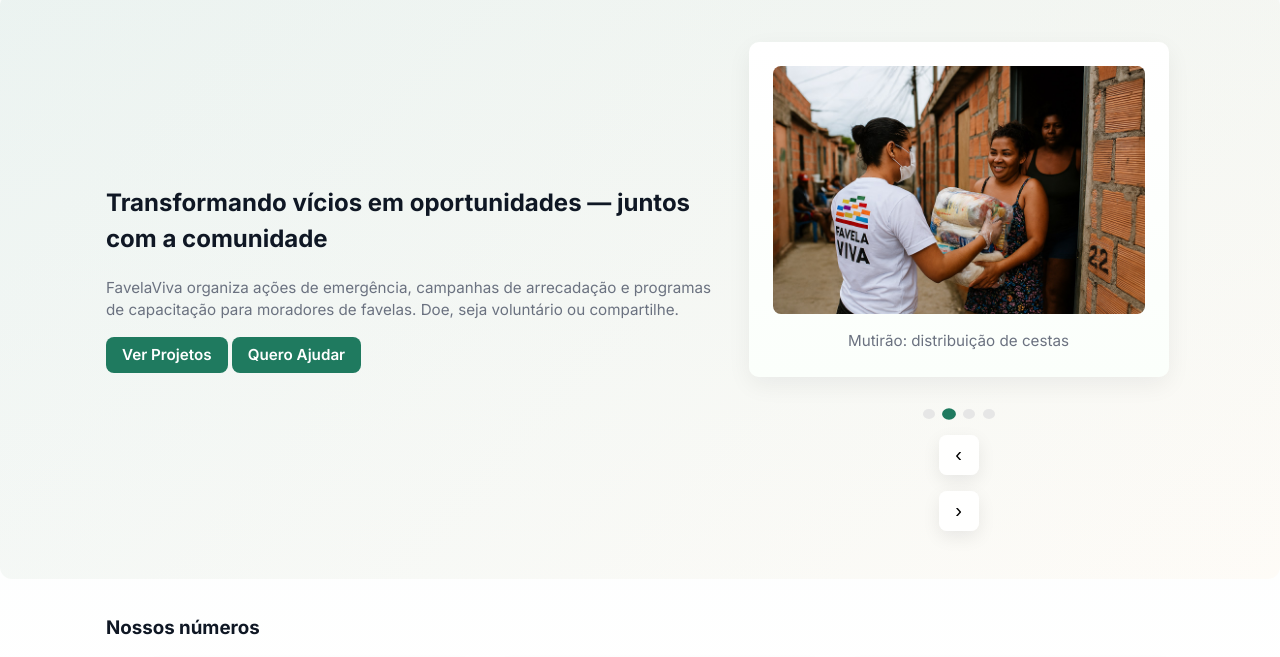
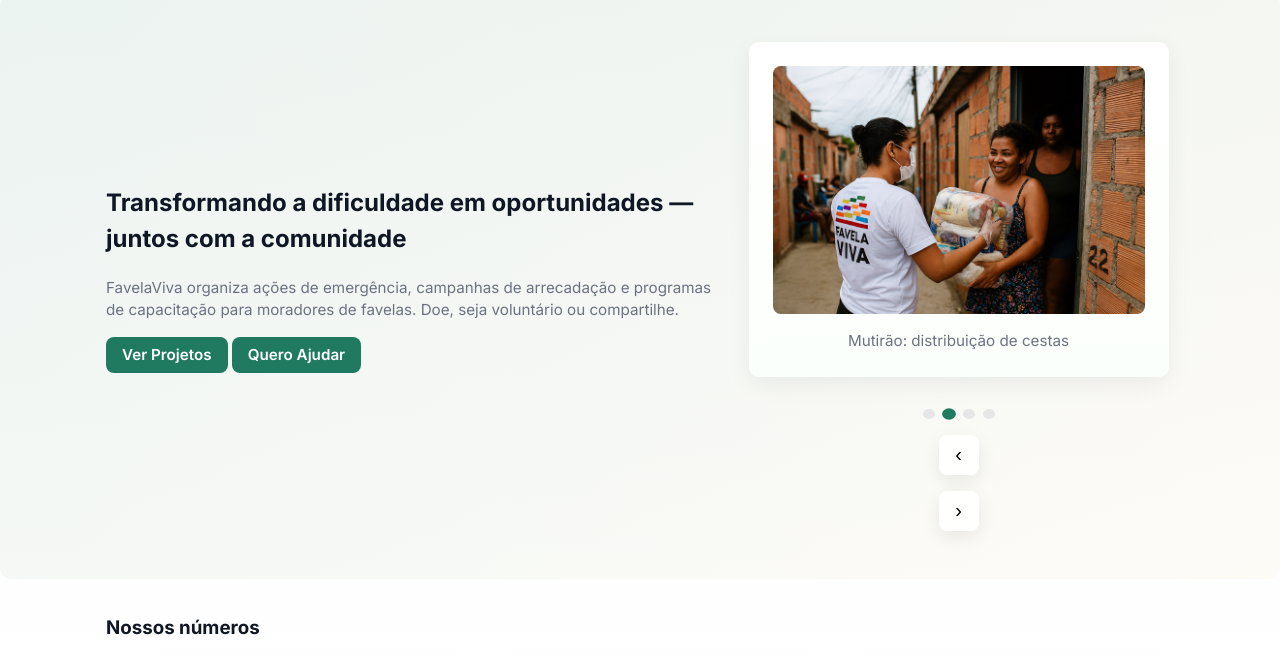
Before and after one commit to GabrielMacaroff/Favela-Viva, a plain HTML site: page index.html in a window 1280 px wide. Shown: the part 94-751 px from the top of the page. Drawn offline with Linux system fonts and the light colour scheme.

```diff
--- a/index.html
+++ b/index.html
@@ -49,7 +49,7 @@
     <section class="hero hero-gradient">
       <div class="container hero-inner grid-12">
         <div class="hero-copy col-span-7">
-          <h2>Transformando vícios em oportunidades — juntos com a comunidade</h2>
+          <h2>Transformando a dificuldade em oportunidades — juntos com a comunidade</h2>
           <p>FavelaViva organiza ações de emergência, campanhas de arrecadação e programas de capacitação para moradores de favelas. Doe, seja voluntário ou compartilhe.</p>
           <p class="hero-cta">
             <a class="btn" href="projetos.html">Ver Projetos</a>
```
